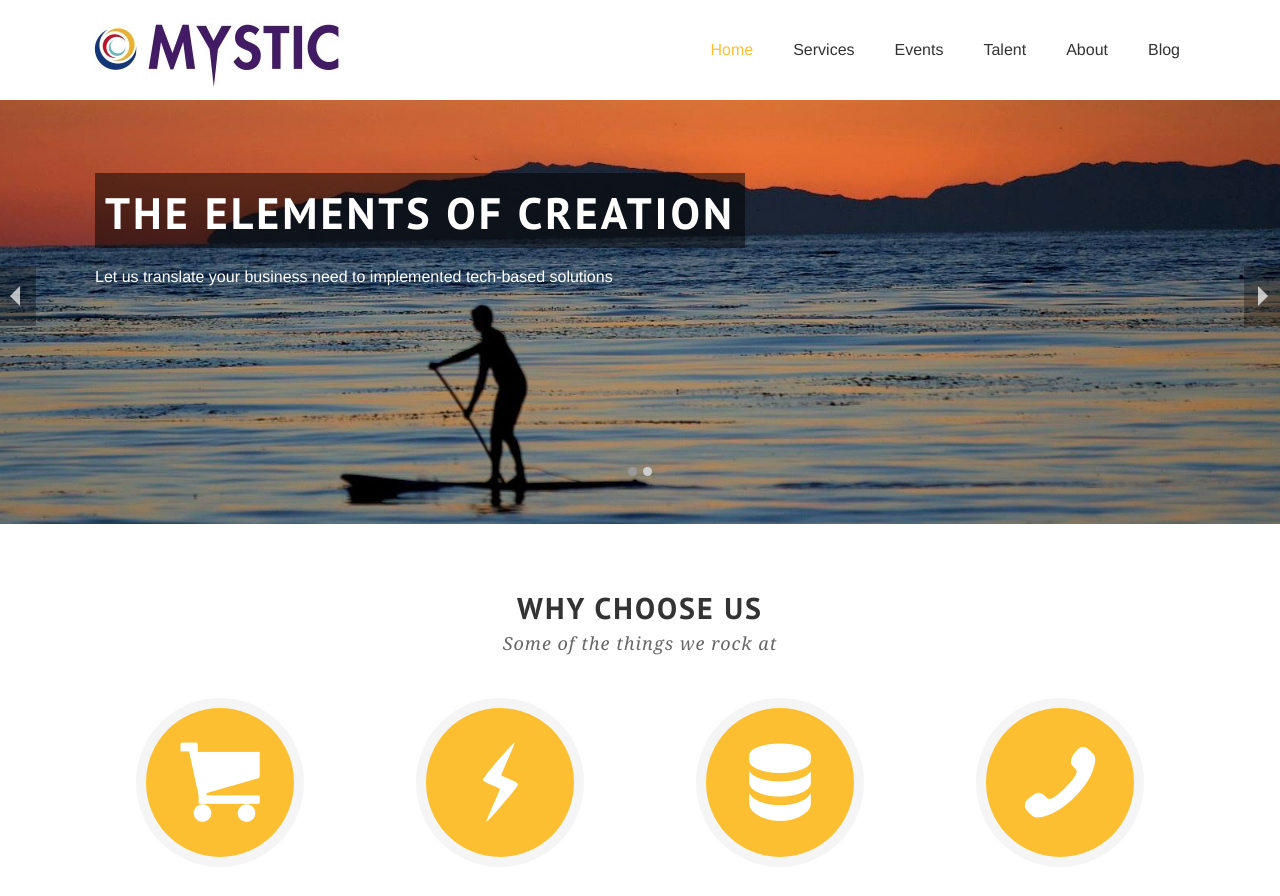
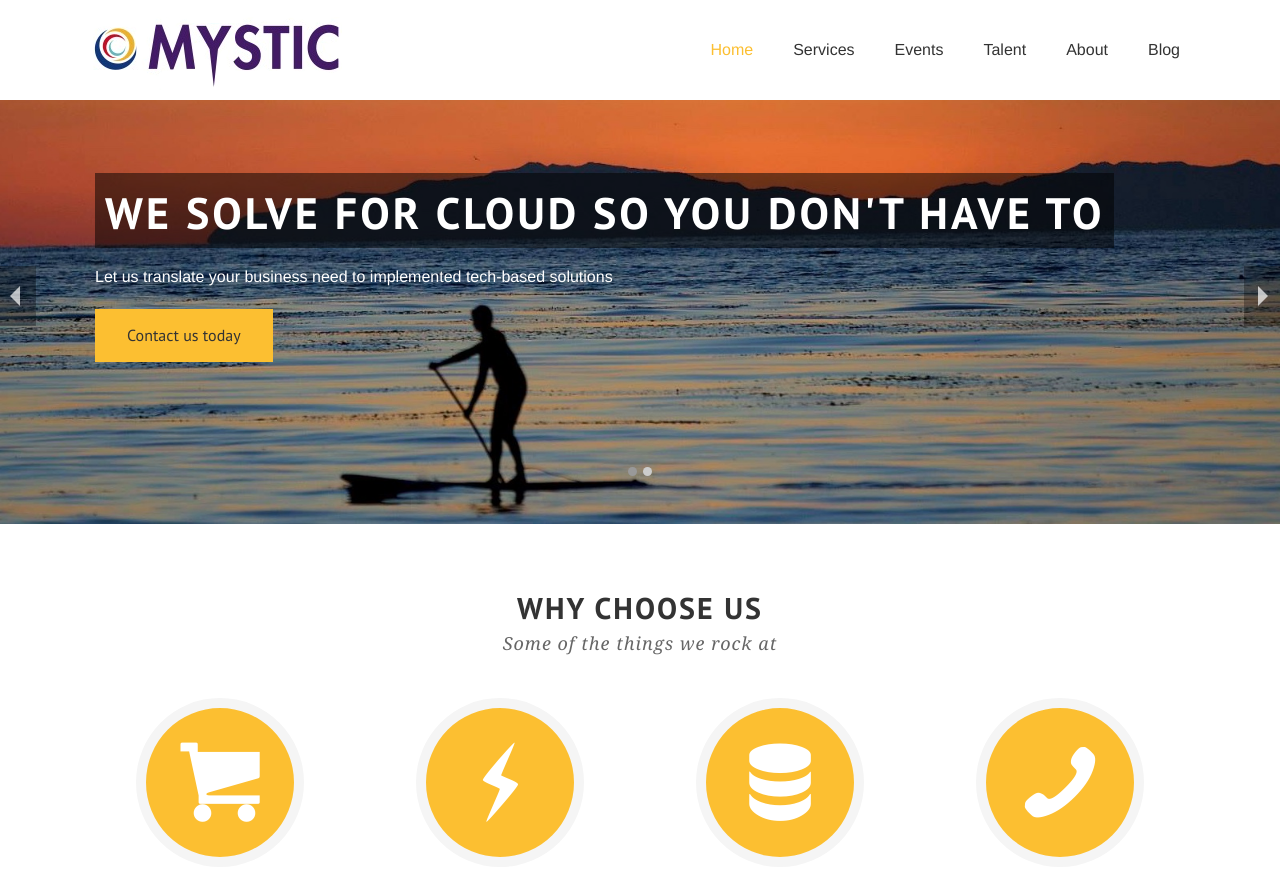
Before and after one commit to mysticcoders/www, a Jekyll site: the page built from index.html, in a window 1280 px wide and 900 px high. Shown: the top 896 px of the window. Built offline with Jekyll 4.4.1, drawn with Linux system fonts in a browser that asks for light colours; some web fonts are replaced; comment, search, counter and statistics services are not loaded.

Commit message:
add the usable bootstrap with react slingshot post, and fix a few things on homepage

```diff
--- a/_data/slides.yml
+++ b/_data/slides.yml
@@ -1,8 +1,9 @@
 - image: slide-1.jpg
   desc_location: left
   desc:
-    <h2>The Elements of Creation</h2>
+    <h2>We solve for cloud so you don't have to</h2>
     <p>Let us translate your business need to implemented tech-based solutions</p>
+    <button onClick="location.href='#contactus'">Contact us today</button>
 - image: slide-2.jpg
   desc_location: left
   desc:
--- a/index.html
+++ b/index.html
@@ -175,4 +175,5 @@ works:
 
 {% include testimonials.html bg="bg-1" %}
 
+<a name="contactus"></a>
 {% include get-in-touch.html %}
```
